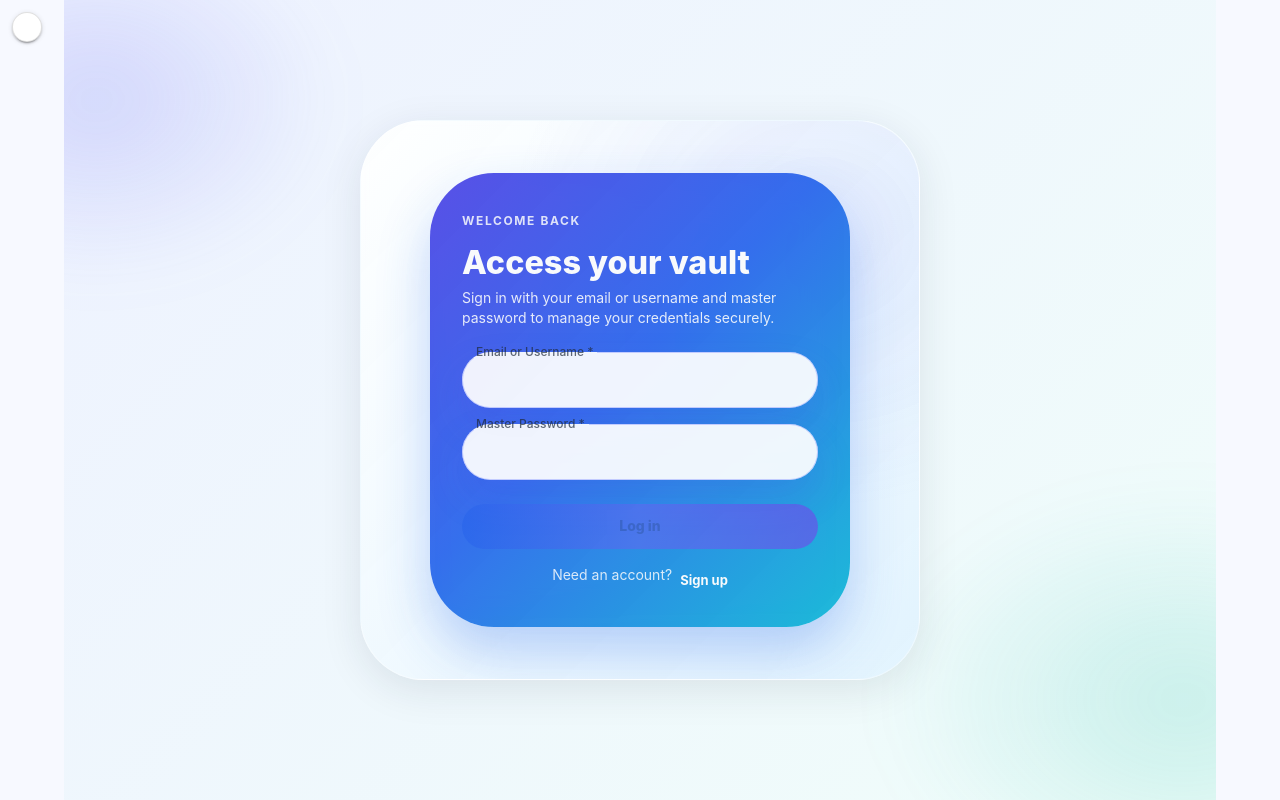
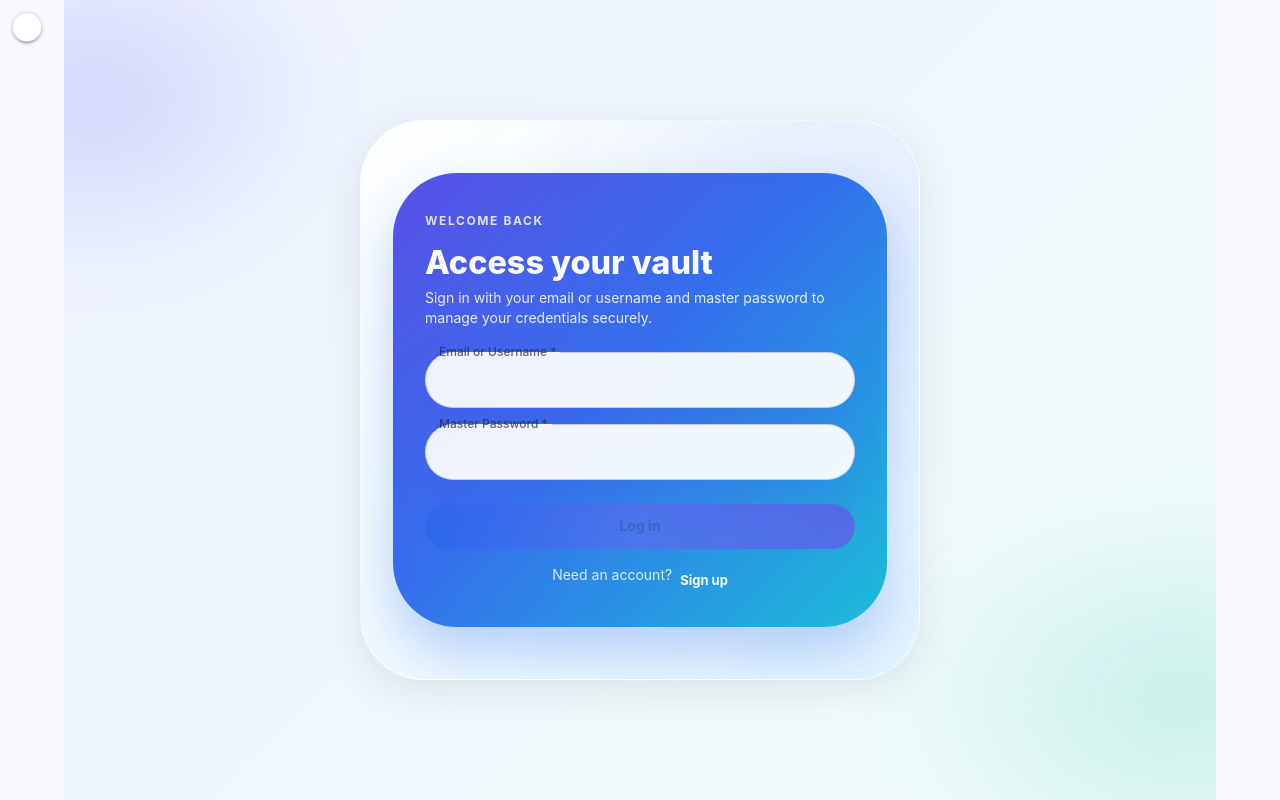
Before and after one commit to co815/Password-Manager, a React (Vite) app in the folder frontend/: page / in a window 1280 px wide. Built offline with nearby package versions, Linux system fonts and the light colour scheme; no server answers; some icons are missing.

Commit message:
adjust `LoginCard` maxWidth for better responsiveness on smaller screens

```diff
--- a/frontend/src/components/homePage/LoginCard.tsx
+++ b/frontend/src/components/homePage/LoginCard.tsx
@@ -128,7 +128,7 @@ export default function LoginCard({ onSuccess, onSwitchToSignup }: Props) {
         <Box
             sx={(theme) => ({
                 width: '100%',
-                maxWidth: 420,
+                maxWidth: { xs: 460, sm: 520 },
                 mx: 'auto',
                 p: { xs: 3, sm: 4 },
                 borderRadius: 4,
```
